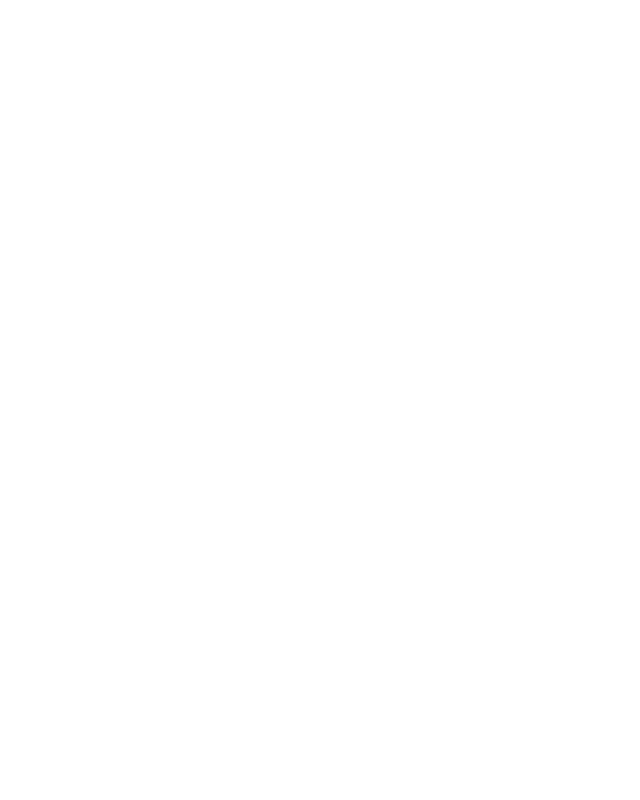
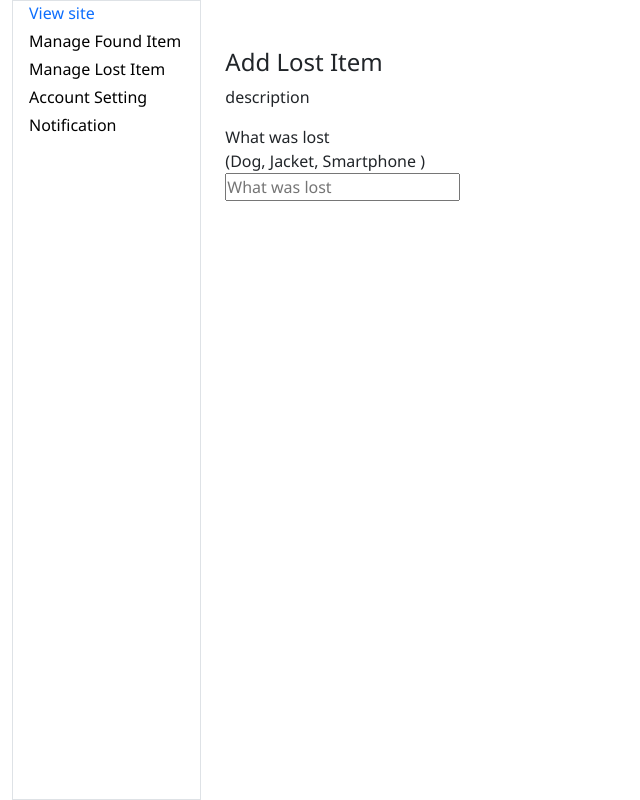
Before and after one commit to spd-sadim/Project---Lost-and-Found, a React (Vite) app in the folder client/: page /dashboard/add-item in a window 1280 px wide. Before the commit this address had no page. Shown: the whole page, without its empty margins (0-640 px from the left). Built offline with nearby package versions, Linux system fonts and the light colour scheme.

Commit message:
Add item

```diff
--- a/client/src/App.jsx
+++ b/client/src/App.jsx
@@ -8,6 +8,7 @@ import ReportItem from "./pages/report-item/ReportItem";
 import UserDashboard from "./pages/dashboard/UserDashboard";
 import ViewItem from "./components/ViewItem";
 import DetailedView from "./components/DetailedView";
+import AddItem from "./components/AddItem";
 
 export default function App() {
   return (
@@ -22,6 +23,7 @@ export default function App() {
         <Route path="/dashboard" element={<UserDashboard />}>
           <Route path="/dashboard/view-item" element={<ViewItem />} />
           <Route path="/dashboard/view-item/:id" element={<DetailedView />} />
+          <Route path="/dashboard/add-item" element={<AddItem />} />
         </Route>
       </Routes>
     </>
--- /dev/null
+++ b/client/src/components/AddItem.jsx
@@ -0,0 +1,18 @@
+
+export default function AddItem() {
+
+  return (
+    <div>
+        <h4>Add Lost Item</h4>
+        <p>description</p>
+        <div className="form">
+            <form>
+                <label htmlFor="" className="d-flex flex-column"><span>
+                What was lost
+                </span> <span>(Dog, Jacket, Smartphone )</span></label>
+                <input type="text" name="name" placeholder="What was lost"/>
+            </form>
+        </div>
+    </div>
+  )
+}
--- a/client/src/components/Sidebar/Sidebar.jsx
+++ b/client/src/components/Sidebar/Sidebar.jsx
@@ -24,7 +24,7 @@ export default function Sidebar() {
         {
           id: 2,
           subName: "Add Found Item",
-          subRoute: "/add-found-item",
+          subRoute: "/add-item",
         },
       ],
     },
@@ -40,7 +40,7 @@ export default function Sidebar() {
         {
           id: 2,
           subName: "Add Lost Item",
-          subRoute: "/add-lost-item",
+          subRoute: "/add-item",
         },
       ],
     },
@@ -88,7 +88,7 @@ export default function Sidebar() {
             <li
               key={item.id}
               className={
-                activeDropdown === item.id ? "text-dark" : "text-black"
+                activeDropdown === item.id ? "text-danger" : "text-black"
               }
               onClick={() => {
                 handleDropDown(item.id);
--- a/client/src/components/ViewItem.jsx
+++ b/client/src/components/ViewItem.jsx
@@ -18,7 +18,7 @@ export default function ViewItem() {
               <th>Category</th>
               <th>Date lost</th>
               <th>Location lost</th>
-              <th>Recovered</th>
+              <th>Status</th>
               <th>Action</th>
             </tr>
           </thead>
@@ -30,7 +30,7 @@ export default function ViewItem() {
               <td>2024-02-22</td>
               <td>Barcelona, Spain</td>
               <td>
-                <span className="text-danger">No</span>
+                <button className="btn btn-secondary">Reported</button>
               </td>
               <td className="d-flex gap-2">
                 <Icon icon="lets-icons:view-alt" />
```
